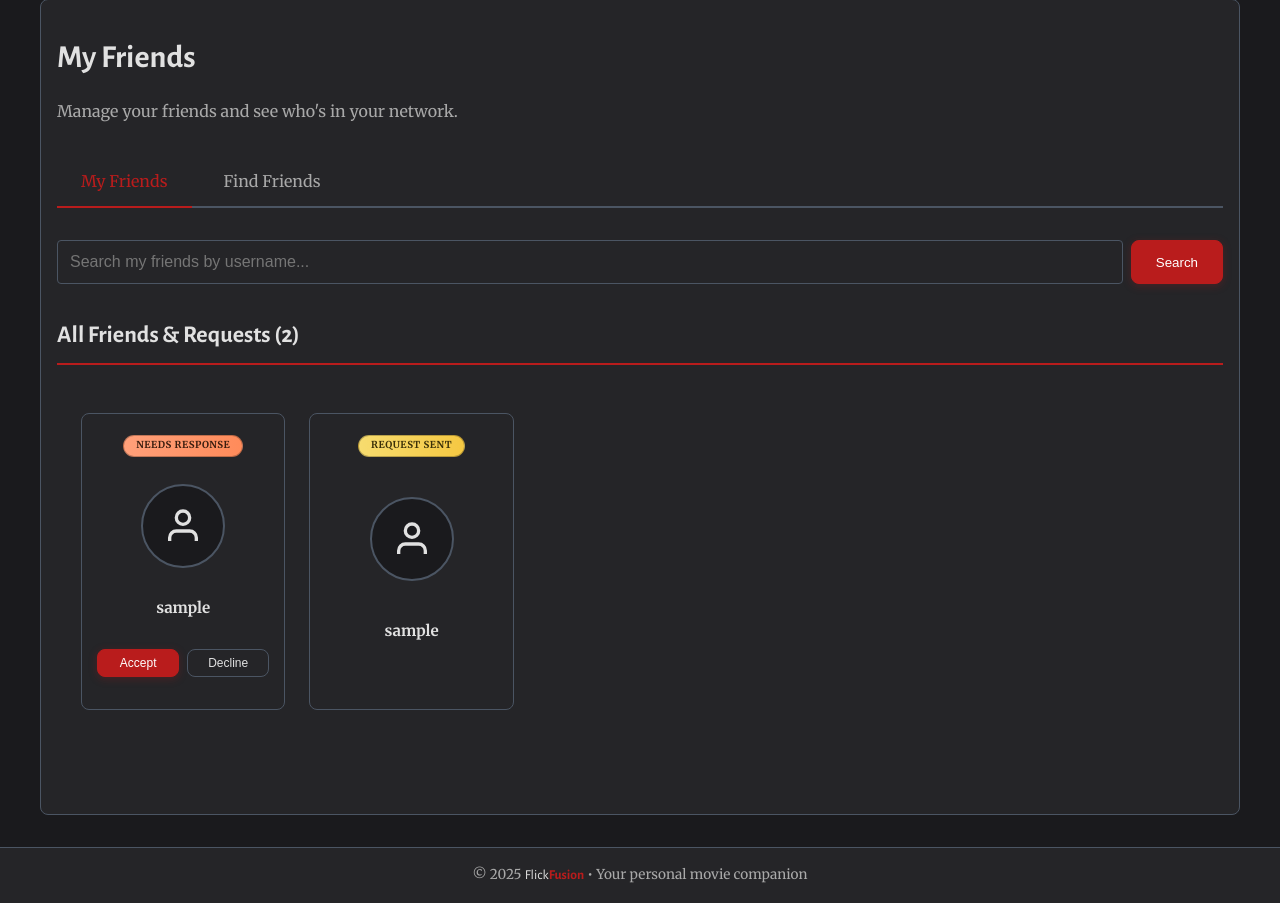
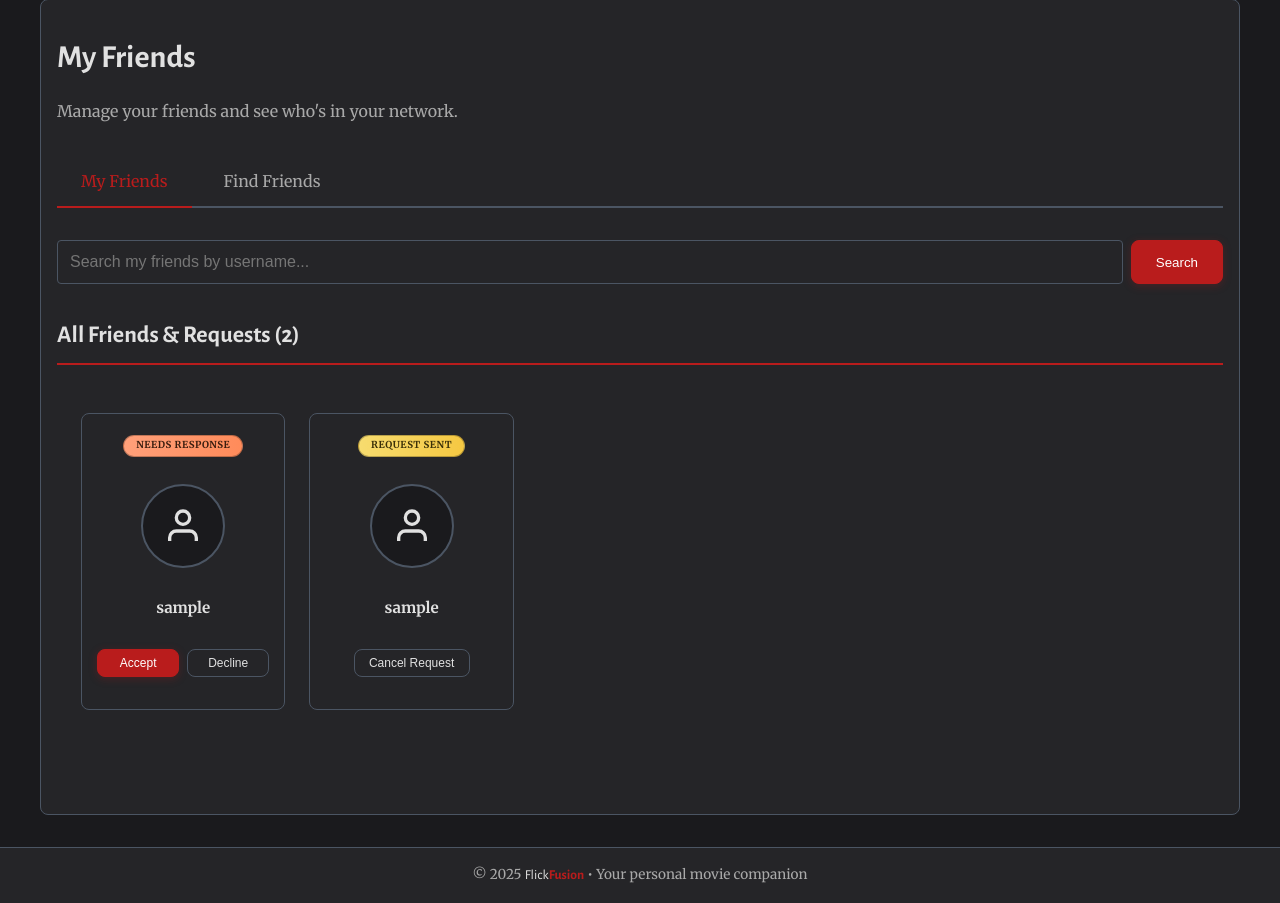
Before and after one commit to diegocardona11/Flick-Fusion-, a PHP site: page /friends.php in a window 1280 px wide. Shown: the part 104-1007 px from the top of the page. Run offline with PHP 8.4, Linux system fonts and the light colour scheme; the visitor is signed in with stand-in values (Sample User, id 1); tables that the repository leaves empty hold one stand-in row (values such as "Sample post").

Commit message:
Add cancel friend request functionality and update UI for friend actions

```diff
--- a/public/friends.php
+++ b/public/friends.php
@@ -283,7 +283,7 @@ include 'partials/header.php';
                         </a>
                         <div class="friend-actions">
                             <div class="decision-row">
-                                <div class="friend-dropdown"> /* Dropdown for friend actions: remove friend */
+                                <div class="friend-dropdown"> <!-- Dropdown for friend actions: remove friend -->
                                     <button class="btn btn-primary btn-sm friend-status-btn-styled" onclick="toggleFriendMenu(event, <?= $friend['id'] ?>)">
                                         Friends
                                         <svg xmlns="http://www.w3.org/2000/svg" width="14" height="14" viewBox="0 0 24 24" fill="none" stroke="currentColor" stroke-width="2" stroke-linecap="round" stroke-linejoin="round" class="dropdown-arrow">
@@ -345,7 +345,13 @@ include 'partials/header.php';
                                     </span>
                                 </div>
                             </a>
-                            <div class="friend-actions"></div>
+                            <div class="friend-actions">
+                                <div class="decision-row">
+                                    <form method="post" action="profile.php?user_id=<?= $request['recipient_id'] ?>" style="display: inline;">
+                                        <button type="submit" name="cancel_request" class="btn btn-secondary btn-sm">Cancel Request</button>
+                                    </form>
+                                </div>
+                            </div>
                         </div>
                     <?php endforeach; ?>
             </div>
```
Also changed, not shown: public/profile.php (+10 -0 lines).
